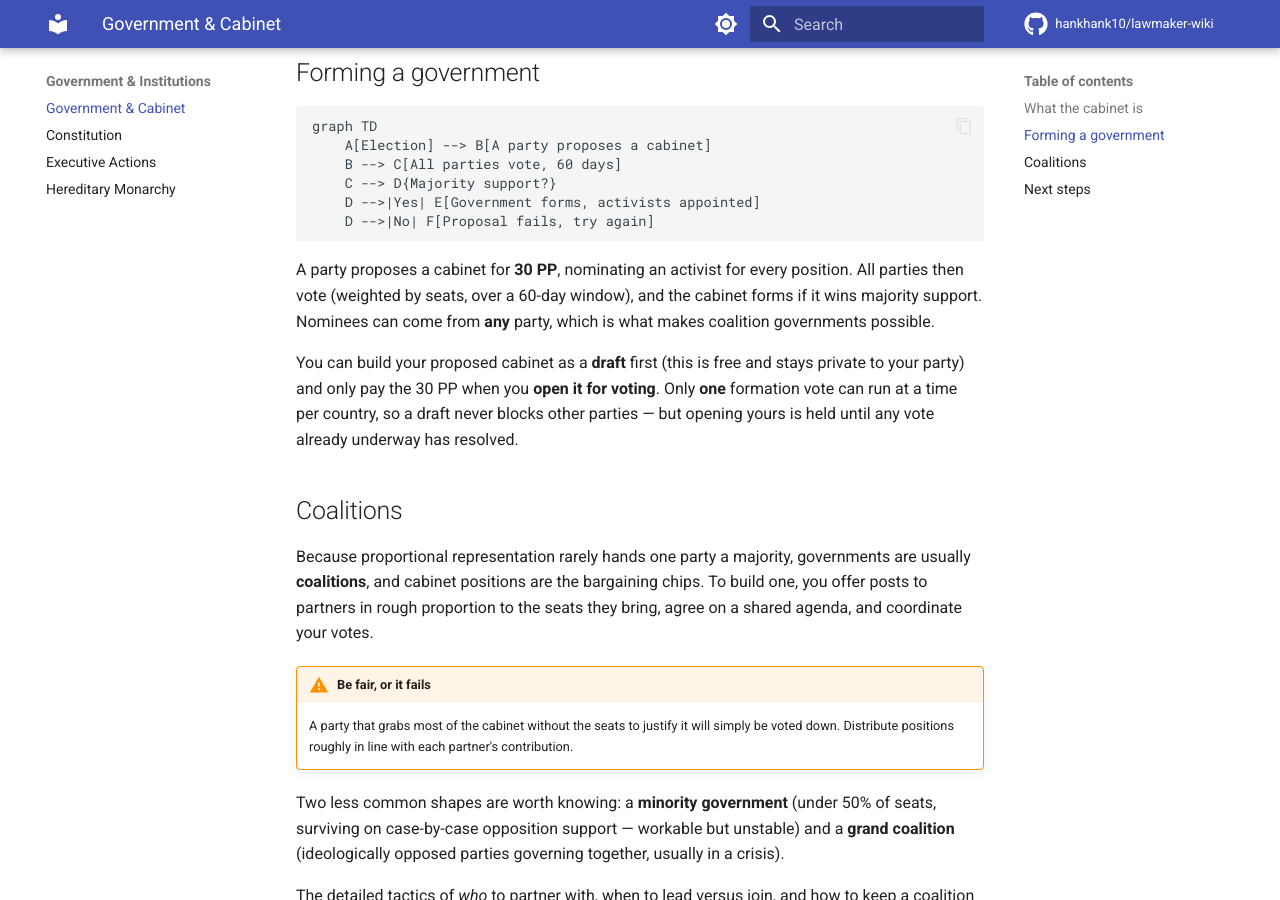
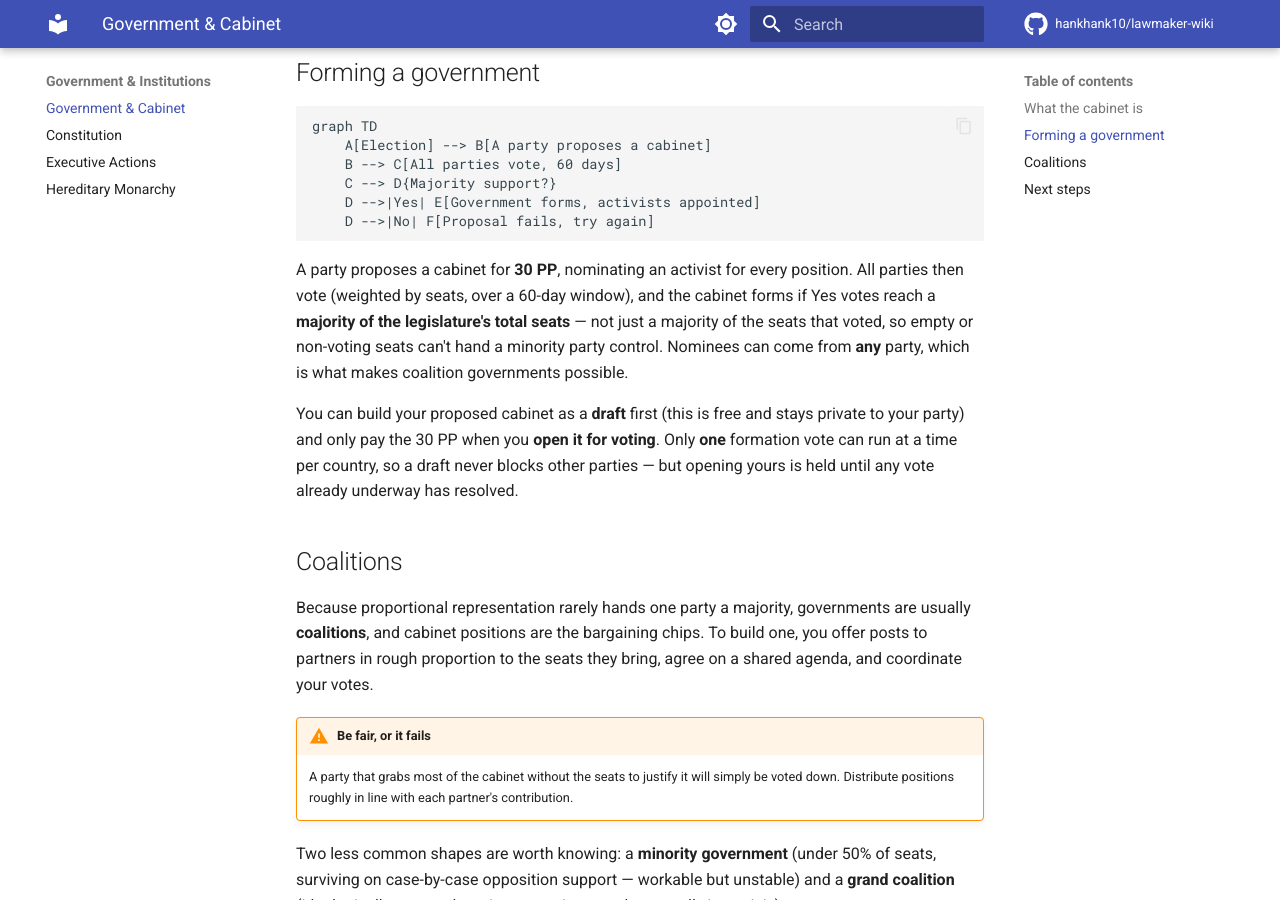
Before and after one commit to hankhank10/lawmaker-wiki, an MkDocs documentation site: the page built from docs/gameplay/cabinet.md, in a window 1280 px wide and 900 px high, scrolled down 622 px. Built offline with MkDocs 1.6.1 and Material for MkDocs 9.7.7, drawn with Linux system fonts in a browser that asks for light colours; comment, search, counter and statistics services are not loaded.

Commit message:
📝 Sync from private repo
Auto-synced from hankhank10/lawmaker/game-manual

````diff
--- a/docs/gameplay/cabinet.md
+++ b/docs/gameplay/cabinet.md
@@ -20,7 +20,7 @@ graph TD
     D -->|No| F[Proposal fails, try again]
 ```
 
-A party proposes a cabinet for **30 PP**, nominating an activist for every position. All parties then vote (weighted by seats, over a 60-day window), and the cabinet forms if it wins majority support. Nominees can come from **any** party, which is what makes coalition governments possible.
+A party proposes a cabinet for **30 PP**, nominating an activist for every position. All parties then vote (weighted by seats, over a 60-day window), and the cabinet forms if Yes votes reach a **majority of the legislature's total seats** — not just a majority of the seats that voted, so empty or non-voting seats can't hand a minority party control. Nominees can come from **any** party, which is what makes coalition governments possible.
 
 You can build your proposed cabinet as a **draft** first (this is free and stays private to your party) and only pay the 30 PP when you **open it for voting**. Only **one** formation vote can run at a time per country, so a draft never blocks other parties — but opening yours is held until any vote already underway has resolved.
 
````
